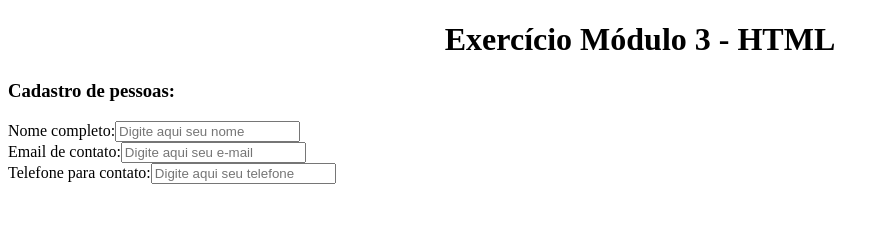
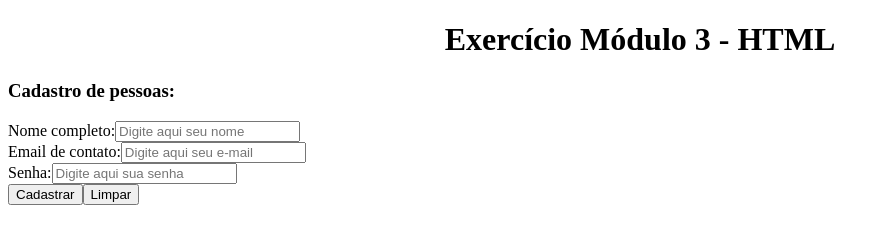
Before and after one commit to MarcosIarossi/EBAC_EXERCICIO-HTML, a plain HTML site: page indexEbac.html in a window 1280 px wide. Shown: the whole page, without its empty margins (0-889 px from the left). Drawn offline with Linux system fonts and the light colour scheme.

Commit message:
Revisão da tarefa

```diff
--- a/indexEbac.html
+++ b/indexEbac.html
@@ -9,6 +9,9 @@
 <body>
     <h1><center>Exercício Módulo 3 - HTML</center></h1>
     <h3>Cadastro de pessoas:</h3>
+    <form>
+
+    </form>
     <table>
         <tbody>
             <tr>
@@ -22,12 +25,18 @@
                 <br />
             </tr>
             <tr>
-                <label for="tel"> Telefone para contato:</label>
-                <input type="tel" placeholder="Digite aqui seu telefone"/>
+                <label for="senha"> Senha:</label>
+                <input type="senha" placeholder="Digite aqui sua senha"/>
                 <br />
             </tr>
             </tbody>
+        <button type="submit">
+            Cadastrar
+        </button>
+        <button type="reset">
+            Limpar
+        </button>
     </table>
-
+    </form>
 </body>
 </html>
```
